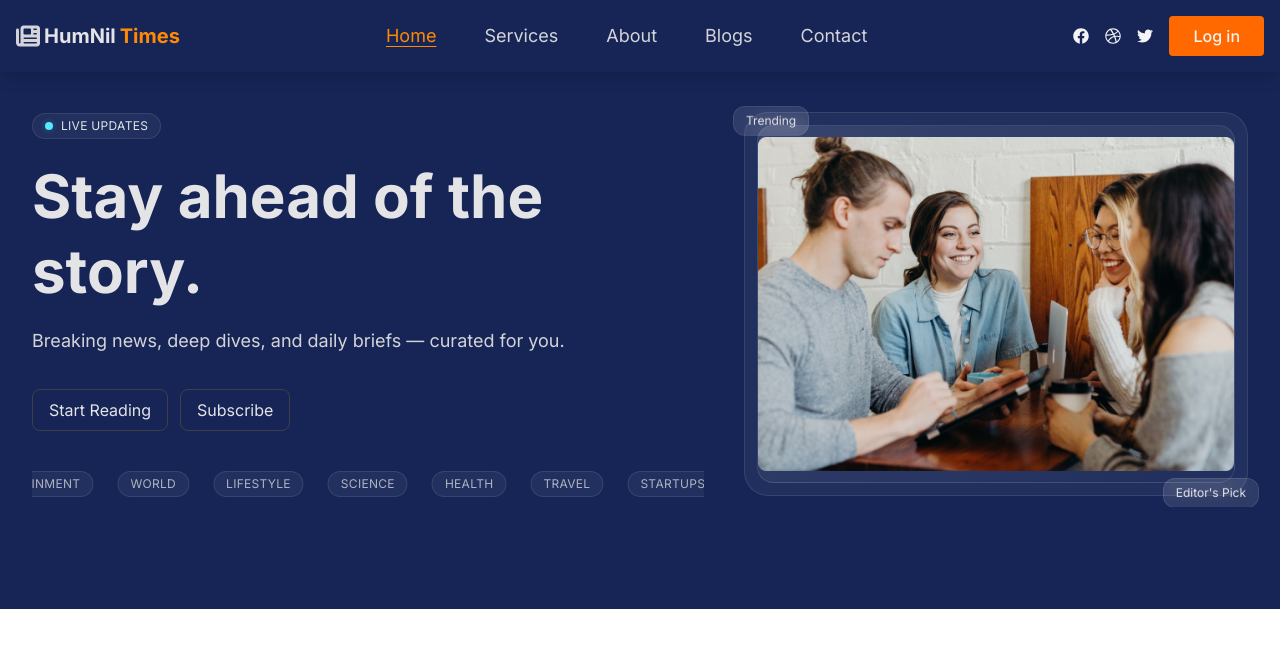
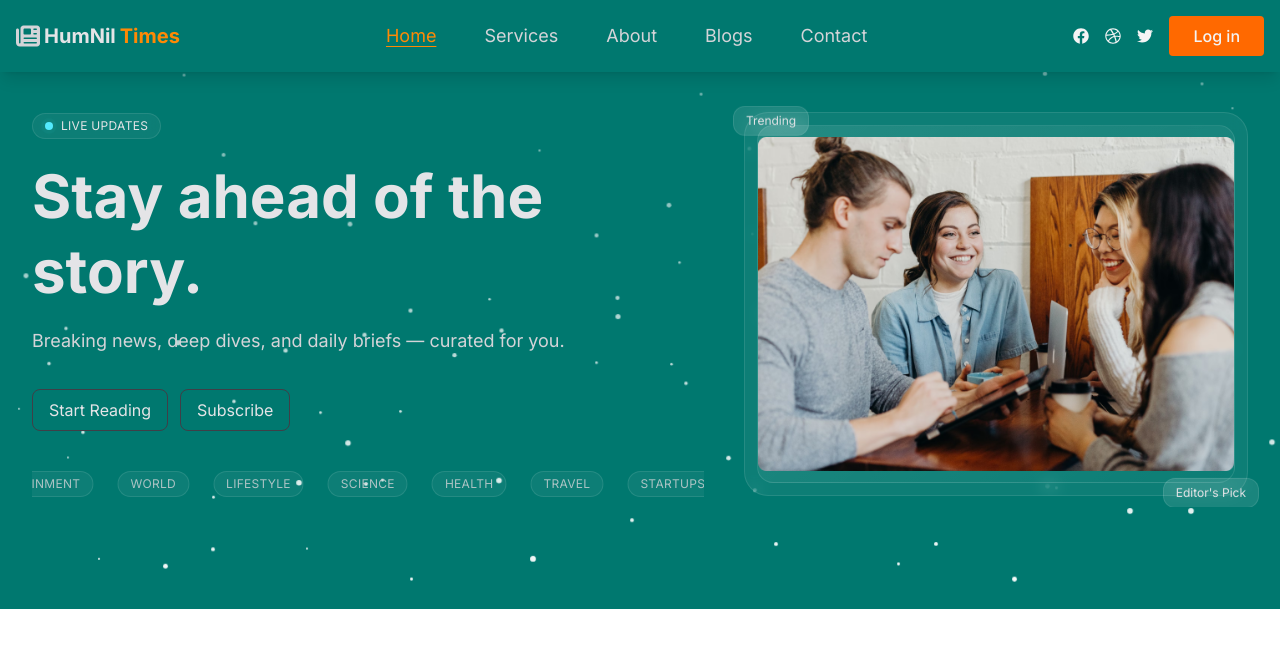
Before and after one commit to sarkarniloy102/HumNil-Times, a React (Vite) app: page / in a window 1280 px wide. Shown: the top 648 px of the page. Built offline with nearby package versions, Linux system fonts and the light colour scheme.

Commit message:
floating particles & change bg color for nav&banner

```diff
--- a/src/App.css
+++ /dev/null
@@ -1,5 +0,0 @@
-@import url('https://fonts.googleapis.com/css2?family=Inter:ital,opsz,wght@0,14..32,100..900;1,14..32,100..900&display=swap');
-
-body{
-     font-family: "Inter", sans-serif;
-}
--- a/src/Components/Pages/Home/Banner.jsx
+++ b/src/Components/Pages/Home/Banner.jsx
@@ -3,6 +3,7 @@ import trendingImg from "../../../assets/about.png";
 /* eslint-disable no-unused-vars */
 import { motion } from "framer-motion";
 import TopicsTicker from "./TopicsTicker";
+import FloatingParticles from "../../Shared/FloatingParticle";
 
 const Banner = ({ title = "Stay ahead of the story.",
     subtitle = "Breaking news, deep dives, and daily briefs — curated for you.",
@@ -11,7 +12,7 @@ const Banner = ({ title = "Stay ahead of the story.",
 
     return (
 
-        <section className="bg-blue-950 text-zinc-200 overflow-hidden relative">
+        <section className=" bg-teal-700 text-zinc-200 overflow-hidden relative">
             <div className="relative z-10 mx-auto max-w-7xl px-6 py-20 sm:py-28 lg:flex lg:items-center lg:gap-10 lg:px-8">
                 {/* Left: Text */}
                 <div className="max-w-2xl">
@@ -32,7 +33,7 @@ const Banner = ({ title = "Stay ahead of the story.",
                         initial={{ y: 20, opacity: 0 }}
                         animate={{ y: 0, opacity: 1 }}
                         transition={{ duration: 0.8, delay: 0.1 }}
-                        className="mt-5 text-4xl font-bold leading-tight sm:text-5xl lg:text-6xl"
+                        className="mt-5 text-4xl font-bold leading-tight sm:text-5xl lg:text-6xl "
                     >
                         {title}
                     </motion.h1>
@@ -96,7 +97,7 @@ const Banner = ({ title = "Stay ahead of the story.",
                 </motion.div>
 
             </div>
-
+            <FloatingParticles numberOfParticles={100} />
 
         </section>
 
--- a/src/Components/Shared/FloatingParticle.jsx
+++ b/src/Components/Shared/FloatingParticle.jsx
@@ -0,0 +1,49 @@
+import React, { useEffect, useState } from "react";
+
+const FloatingParticles = ({ numberOfParticles }) => {
+    const [particles, setParticles] = useState([]);
+
+    useEffect(() => {
+        const tempParticles = [];
+        for (let i = 0; i < numberOfParticles; i++) {
+            tempParticles.push({
+                id: i,
+                size: Math.random() * 4 + 2, // 2px - 6px
+                left: Math.random() * 100, // percentage
+                duration: Math.random() * 10 + 5, // 5s - 15s
+                delay: Math.random() * 5, // 0s - 5s
+            });
+        }
+        setParticles(tempParticles);
+    }, [numberOfParticles]);
+
+    return (
+        <div className="absolute inset-0 overflow-hidden pointer-events-none z-0">
+            {particles.map((p) => (
+                <span
+                    key={p.id}
+                    className="absolute rounded-full bg-white opacity-80"
+                    style={{
+                        left: `${p.left}%`,
+                        width: `${p.size}px`,
+                        height: `${p.size}px`,
+                        bottom: `-10px`,
+                        animation: `floatUp ${p.duration}s linear ${p.delay}s infinite`,
+                    }}
+                />
+            ))}
+
+            {/* can write it in index.css/}
+            {/* <style>
+                {`
+          @keyframes floatUp {
+            0% { transform: translateY(0) scale(1); opacity: 1; }
+            100% { transform: translateY(-120vh) scale(0.5); opacity: 0; }
+          }
+        `}
+            </style> */}
+        </div>
+    );
+};
+
+export default FloatingParticles;
--- a/src/Components/Shared/Navbar.jsx
+++ b/src/Components/Shared/Navbar.jsx
@@ -22,7 +22,7 @@ const Navbar = () => {
     ]
 
     return (
-        <header className="fixed top-0 left-0 right-0 bg-blue-950 text-zinc-200 z-50  shadow-lg">
+        <header className="fixed top-0 left-0 right-0 bg-teal-700 text-zinc-200 z-50  shadow-lg">
             <nav className="px-4 py-4 max-w-7xl mx-auto flex justify-between items-center">
                 <a href="/" className="text-xl font-bold text-zinc-200 flex gap-1 items-center justify-center">
                     <FaNewspaper className="w-6 h-6 text-zinc-300" />
--- a/src/index.css
+++ b/src/index.css
@@ -2,3 +2,7 @@
 @theme {
   --font-inter: "Inter", sans-serif;
 }
+@keyframes floatUp {
+            0% { transform: translateY(0) scale(1); opacity: 1; }
+            100% { transform: translateY(-120vh) scale(0.5); opacity: 0; }
+          }
```
